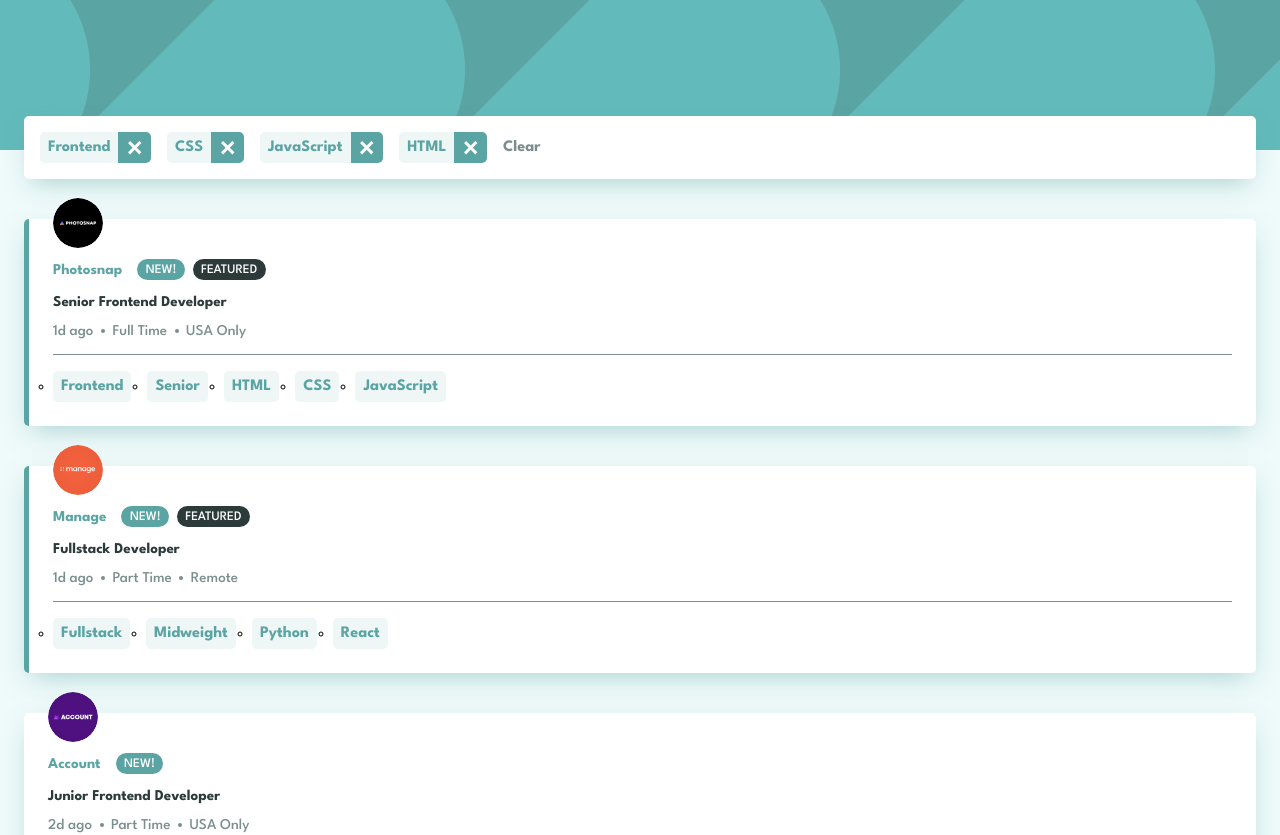
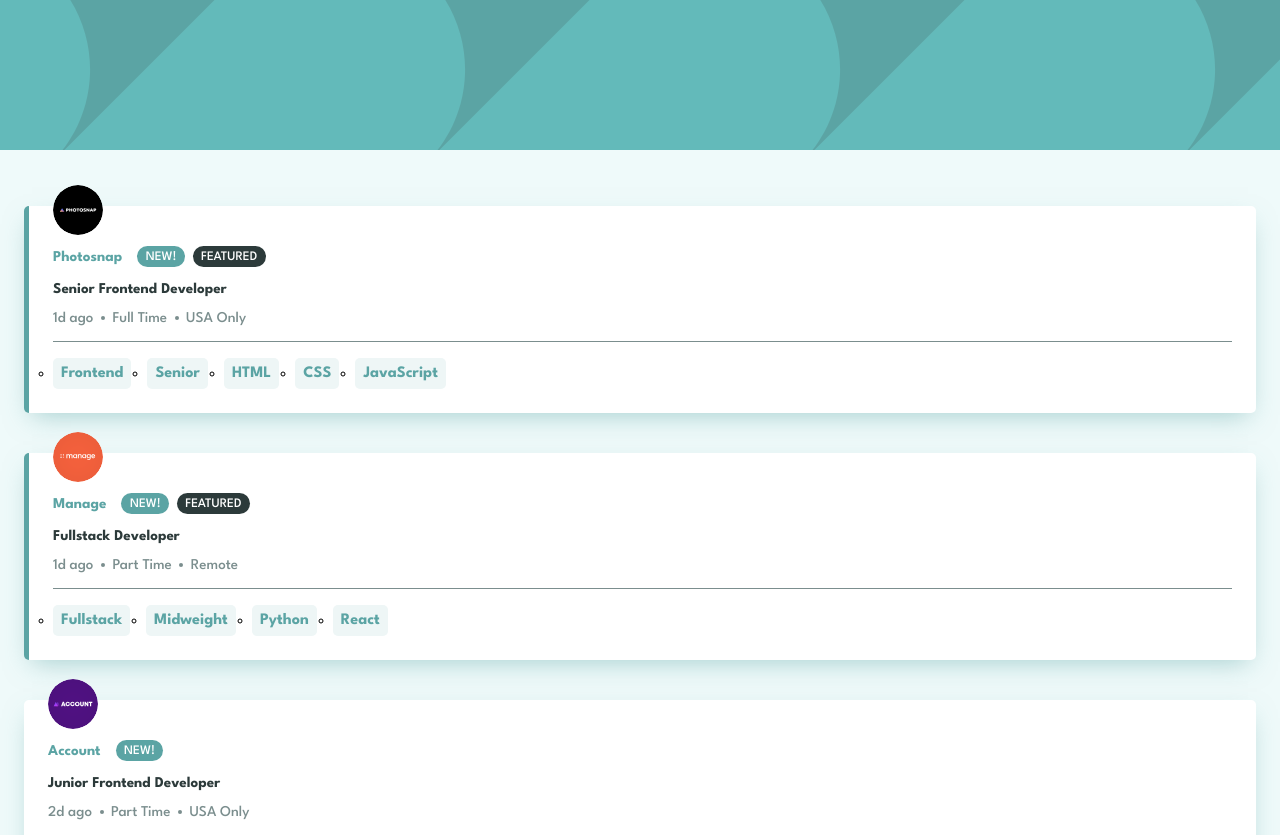
Before and after one commit to joao-lucas-dias/fm-job-listing-filter, a React (Vite) app: page / in a window 1280 px wide. Shown: the top 835 px of the page. Built offline with nearby package versions, Linux system fonts and the light colour scheme.

Commit message:
Add filtering logic

```diff
--- a/src/App.module.css
+++ b/src/App.module.css
@@ -17,3 +17,8 @@
 .translate {
   transform: translateY(-90px);
 }
+
+.job_list {
+  display: grid;
+  grid-row-gap: 2.5em;
+}
--- a/src/App.tsx
+++ b/src/App.tsx
@@ -1,21 +1,81 @@
+import { useState } from "react";
+import data from "../data.json";
 import classes from "./App.module.css";
 import FilterBox from "./components/FilterBox/FilterBox";
-import JobsList from "./components/JobsList/JobsList";
-
-const DUMMY_FILTERS: string[] = ["Frontend", "CSS", "JavaScript", "HTML"];
+import Job from "./models/job";
+import JobItem from "./components/JobItem/JobItem";
 
 const App = () => {
+	const [filters, setFilters] = useState<string[]>([]);
+
+	const parsedData: Job[] = data.map((job) => {
+		const categories = [job.role, job.level, ...job.languages, ...job.tools];
+
+		return {
+			id: job.id,
+			company: {
+				name: job.company,
+				logo: job.logo
+			},
+			tags: {
+				new: job.new,
+				featured: job.featured
+			},
+			position: job.position,
+			details: {
+				postedAt: job.postedAt,
+				contract: job.contract,
+				location: job.location
+			},
+			categories: categories
+		};
+	});
+
+	const filteredJobs = parsedData.filter((job) =>
+		filters.every((filter) => job.categories.includes(filter))
+	);
+
+	const addFilterHandler = (filterToAdd: string) => {
+		if (filters.find((filter) => filter === filterToAdd) === undefined) {
+			setFilters((currFilters) => [...currFilters, filterToAdd]);
+		}
+	};
+
+	const removeFilterHandler = (filterToRemove: string) => {
+		setFilters((currFilters) =>
+			currFilters.filter((filter) => filter !== filterToRemove)
+		);
+	};
+
+	const clearFiltersHandler = () => {
+		setFilters([]);
+	};
+
 	return (
 		<div className={classes.wrapper}>
 			<header className={classes.header}></header>
 			<main className={classes.main}>
 				<div
 					className={`${classes.content_wrapper} ${
-						DUMMY_FILTERS.length > 0 && classes.translate
+						filters.length > 0 && classes.translate
 					}`}
 				>
-					{DUMMY_FILTERS.length > 0 && <FilterBox filterList={DUMMY_FILTERS} />}
-					<JobsList />
+					{filters.length > 0 && (
+						<FilterBox
+							filterList={filters}
+							onFilterRemove={(filter: string) => removeFilterHandler(filter)}
+							onClearFilters={clearFiltersHandler}
+						/>
+					)}
+					<ul className={classes.job_list}>
+						{filteredJobs.map((job: Job) => (
+							<JobItem
+								key={job.id}
+								jobData={job}
+								onFilterClick={(filter: string) => addFilterHandler(filter)}
+							/>
+						))}
+					</ul>
 				</div>
 			</main>
 		</div>
--- a/src/components/FilterBox/FilterBox.module.css
+++ b/src/components/FilterBox/FilterBox.module.css
@@ -1,5 +1,6 @@
 .container {
   display: flex;
+  justify-content: space-between;
   gap: .5em;
   padding: 1em;
   border-radius: 5px;
--- a/src/components/FilterBox/FilterBox.tsx
+++ b/src/components/FilterBox/FilterBox.tsx
@@ -1,15 +1,25 @@
 import classes from "./FilterBox.module.css";
 import FilterTablet from "./FilterTablet/FilterTablet";
 
-const FilterBox: React.FC<{ filterList: string[] }> = (props) => {
+const FilterBox: React.FC<{
+	filterList: string[];
+	onFilterRemove: (filter: string) => void;
+	onClearFilters: () => void;
+}> = (props) => {
 	return (
 		<div className={classes.container}>
 			<ul className={classes.filter_list}>
-        {props.filterList.map((filter) => (
-          <FilterTablet key={filter} label={filter} />
-        ))}
-      </ul>
-			<button className={classes.button}>Clear</button>
+				{props.filterList.map((filter) => (
+					<FilterTablet
+						key={filter}
+						label={filter}
+						removeFilter={() => props.onFilterRemove(filter)}
+					/>
+				))}
+			</ul>
+			<button onClick={props.onClearFilters} className={classes.button}>
+				Clear
+			</button>
 		</div>
 	);
 };
--- a/src/components/FilterBox/FilterTablet/FilterTablet.tsx
+++ b/src/components/FilterBox/FilterTablet/FilterTablet.tsx
@@ -2,11 +2,14 @@ import RemoveIcon from "../../../assets/images/icon-remove.svg";
 
 import classes from "./FilterTablet.module.css";
 
-const FilterTablet: React.FC<{ label: string }> = (props) => {
+const FilterTablet: React.FC<{
+	label: string;
+	removeFilter: (filter: string) => void;
+}> = (props) => {
 	return (
 		<li className={classes.container}>
 			<span className={classes.label}>{props.label}</span>
-			<button className={classes.button}>
+			<button onClick={() => props.removeFilter(props.label)} className={classes.button}>
 				<img src={RemoveIcon} alt="Remove Icon" />
 			</button>
 		</li>
--- a/src/components/JobItem/Category/Category.tsx
+++ b/src/components/JobItem/Category/Category.tsx
@@ -1,9 +1,11 @@
 import classes from "./Category.module.css";
 
-const Category: React.FC<{ label: string }> = (props) => {
+const Category: React.FC<{ label: string; addFilter: (filter: string) => void }> = (props) => {
 	return (
 		<li>
-			<button className={classes.category}>{props.label}</button>
+			<button onClick={() => props.addFilter(props.label)} className={classes.category}>
+				{props.label}
+			</button>
 		</li>
 	);
 };
--- a/src/components/JobItem/JobItem.tsx
+++ b/src/components/JobItem/JobItem.tsx
@@ -3,19 +3,23 @@ import Category from "./Category/Category";
 
 import classes from "./JobItem.module.css";
 
-const JobItem: React.FC<{ jobData: Job }> = (props) => {
+const JobItem: React.FC<{ jobData: Job; onFilterClick: (filter: string) => void }> = (
+	props
+) => {
+	const job: Job = props.jobData;
+
 	const generateImageName = () => {
-		return props.jobData.company.replace(/\s+/g, "-").replace(/\./g, "").toLowerCase();
+		return props.jobData.company.name.replace(/\s+/g, "-").replace(/\./g, "").toLowerCase();
 	};
 
-	let categoryList: string[] = [];
-	categoryList.push(props.jobData.role);
-	categoryList.push(props.jobData.level);
-	props.jobData.languages.map((language) => categoryList.push(language));
-	props.jobData.tools.map((tool) => categoryList.push(tool));
+	// let categoryList: string[] = [];
+	// categoryList.push(job.categories[0]);
+	// categoryList.push(job.categories[1]);
+	// job.categories[2].map((language) => categoryList.push(language));
+	// job.categories[3].map((tool) => categoryList.push(tool));
 
 	return (
-		<li className={`${classes.container} ${props.jobData.featured && classes.featured}`}>
+		<li className={`${classes.container} ${job.tags.featured && classes.featured}`}>
 			<img
 				src={`../../../src/assets/images/${generateImageName()}.svg`}
 				alt="Company Logo"
@@ -23,29 +27,33 @@ const JobItem: React.FC<{ jobData: Job }> = (props) => {
 			></img>
 			<div className={classes.info}>
 				<p className={classes.header}>
-					<span className={classes.company}>{props.jobData.company}</span>
-					<div className={classes.tags}>
-						{props.jobData.new && (
+					<span className={classes.company}>{job.company.name}</span>
+					<span className={classes.tags}>
+						{job.tags.new && (
 							<span className={`${classes.tag} ${classes.tag_new}`}>NEW!</span>
 						)}
-						{props.jobData.featured && (
+						{job.tags.featured && (
 							<span className={`${classes.tag} ${classes.tag_featured}`}>FEATURED</span>
 						)}
-					</div>
+					</span>
 				</p>
 				<p className={classes.position}>{props.jobData.position}</p>
 				<p className={classes.details}>
-					<span>{props.jobData.postedAt}</span>
+					<span>{job.details.postedAt}</span>
 					<span className={classes.dot}></span>
-					<span>{props.jobData.contract}</span>
+					<span>{job.details.contract}</span>
 					<span className={classes.dot}></span>
-					<span>{props.jobData.location}</span>
+					<span>{job.details.location}</span>
 				</p>
 			</div>
 			<span className={classes.line}></span>
 			<ul className={classes.category_list}>
-				{categoryList.map((category) => (
-					<Category key={category} label={category} />
+				{job.categories.map((category) => (
+					<Category
+						key={category}
+						label={category}
+						addFilter={(filter: string) => props.onFilterClick(filter)}
+					/>
 				))}
 			</ul>
 		</li>
--- a/src/components/JobsList/JobsList.tsx
+++ b/src/components/JobsList/JobsList.tsx
@@ -1,4 +1,4 @@
-import data from "../../../data.json";
+
 import Job from "../../models/job";
 import JobItem from "../JobItem/JobItem";
 
```
Also changed, not shown: src/models/job.ts (+8 -5 lines).
